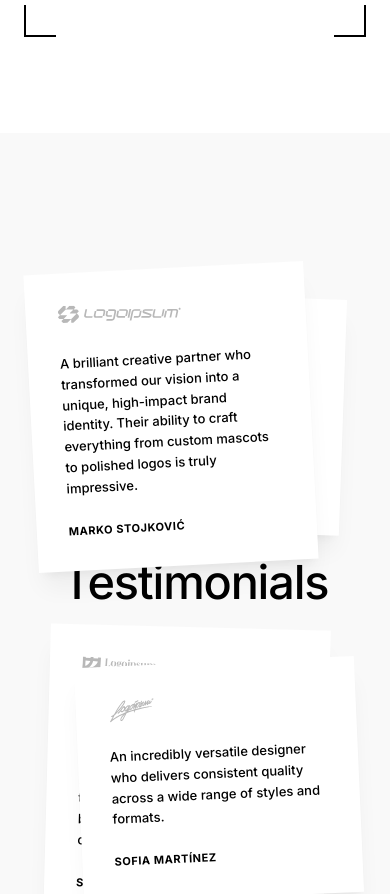
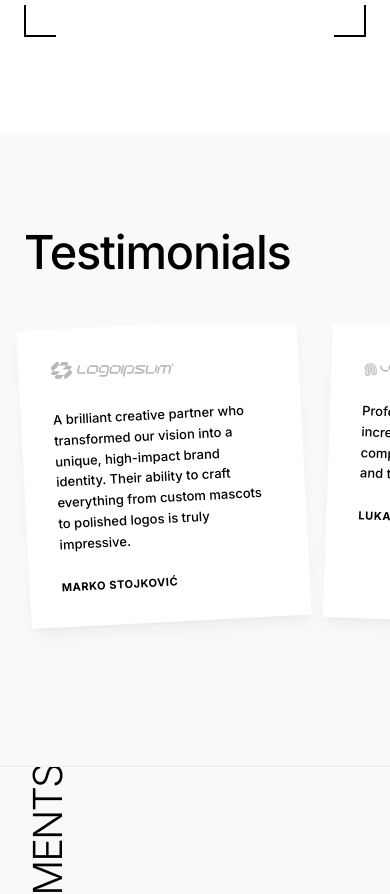
Before and after one commit to MagghyJi/portfolio-flux, a Next.js app: page / in a window 390 px wide. Shown: the part 8120-9014 px from the top of the page. Built offline with nearby package versions, Linux system fonts and the light colour scheme; a web font is replaced by a local one.

Commit message:
feat: implement horizontal scroll for mobile testimonials

```diff
--- a/src/app/components/Testimonials.tsx
+++ b/src/app/components/Testimonials.tsx
@@ -7,7 +7,7 @@ const testimonials = [
     logo: "/logo-1.svg",
     rotate: "-3deg",
     position: "top-[15%] left-[8%]",
-    zIndex: "z-20", // In front
+    zIndex: "z-20",
   },
   {
     name: "LUKAS WEBER",
@@ -15,7 +15,7 @@ const testimonials = [
     logo: "/logo-2.svg",
     rotate: "2deg",
     position: "top-[18%] right-[12%]",
-    zIndex: "z-0", // Behind
+    zIndex: "z-0",
   },
   {
     name: "SARAH JENKINS",
@@ -23,7 +23,7 @@ const testimonials = [
     logo: "/logo-3.svg",
     rotate: "1.5deg",
     position: "bottom-[12%] left-[12%]",
-    zIndex: "z-20", // In front
+    zIndex: "z-20",
   },
   {
     name: "SOFIA MARTÍNEZ",
@@ -31,26 +31,57 @@ const testimonials = [
     logo: "/logo-4.svg",
     rotate: "-2.5deg",
     position: "bottom-[15%] right-[8%]",
-    zIndex: "z-20", // In front
+    zIndex: "z-20",
   },
 ];
 
 export default function Testimonials() {
   return (
-    <section className="bg-[#F9F9F9] py-48 px-12 relative overflow-hidden min-h-[900px] flex items-center justify-center">
-      {/* Central Title - Mid Layer */}
-      <h2 className="text-[12vw] md:text-[10vw] font-medium text-[#000000] leading-none z-10 tracking-tight">
+    <section className="bg-[#F9F9F9] py-24 md:py-48 relative overflow-hidden flex flex-col md:items-center md:justify-center min-h-fit md:min-h-[900px]">
+
+      {/* 1. Header - Centered on desktop, Left-aligned on mobile */}
+      <div className="px-6 md:px-0 z-10 mb-12 md:mb-0">
+        <h2 className="text-[12vw] md:text-[10vw] font-medium text-black leading-none tracking-tight">
           Testimonials
         </h2>
+      </div>
 
-      {/* Floating Cards */}
-      <div className="absolute inset-0 max-w-[1440px] mx-auto">
+      {/* 2. Desktop Version - Floating Cards (BLINDATA) */}
+      <div className="hidden md:block absolute inset-0 max-w-[1440px] mx-auto pointer-events-none">
         {testimonials.map((t, i) => (
           <div
             key={i}
-            className={`absolute ${t.position} ${t.zIndex} w-[280px] md:w-[320px] bg-white p-8 shadow-xl shadow-black/5 transition-transform hover:scale-105 hover:z-50 duration-500`}
+            className={`absolute pointer-events-auto ${t.position} ${t.zIndex} w-[320px] bg-white p-8 shadow-xl shadow-black/5 transition-transform hover:scale-105 hover:z-50 duration-500`}
             style={{ transform: `rotate(${t.rotate})` }}
           >
+            <TestimonialCard t={t} />
+          </div>
+        ))}
+      </div>
+
+      {/* 3. Mobile Version - Horizontal Scroll (Figma Design) */}
+      <div className="md:hidden w-full overflow-x-auto snap-x snap-mandatory flex gap-6 px-6 pb-12 scrollbar-hide"
+           style={{ msOverflowStyle: 'none', scrollbarWidth: 'none' }}>
+        <style dangerouslySetInnerHTML={{ __html: `.scrollbar-hide::-webkit-scrollbar { display: none; }` }} />
+        {testimonials.map((t, i) => (
+          <div
+            key={i}
+            className="snap-center shrink-0 w-[280px] bg-white p-8 shadow-lg shadow-black/5"
+            style={{ transform: `rotate(${t.rotate})` }}
+          >
+            <TestimonialCard t={t} />
+          </div>
+        ))}
+        {/* Extra spacing at the end */}
+        <div className="shrink-0 w-6" />
+      </div>
+
+    </section>
+  );
+}
+
+function TestimonialCard({ t }: { t: any }) {
+  return (
     <div className="flex flex-col gap-6">
       {/* Logo */}
       <div className="relative h-6 w-32 grayscale opacity-80">
@@ -63,18 +94,14 @@ export default function Testimonials() {
       </div>
 
       {/* Content */}
-              <p className="text-[13px] leading-[1.6] text-[#000000] font-medium">
+      <p className="text-[13px] leading-[1.6] text-black font-medium">
         {t.text}
       </p>
 
       {/* Author */}
-              <span className="font-bold text-[11px] uppercase tracking-wider text-[#000000]">
+      <span className="font-bold text-[11px] uppercase tracking-wider text-black">
         {t.name}
       </span>
     </div>
-          </div>
-        ))}
-      </div>
-    </section>
   );
 }
```
Lines whose indentation alone changed are shown as unchanged.
